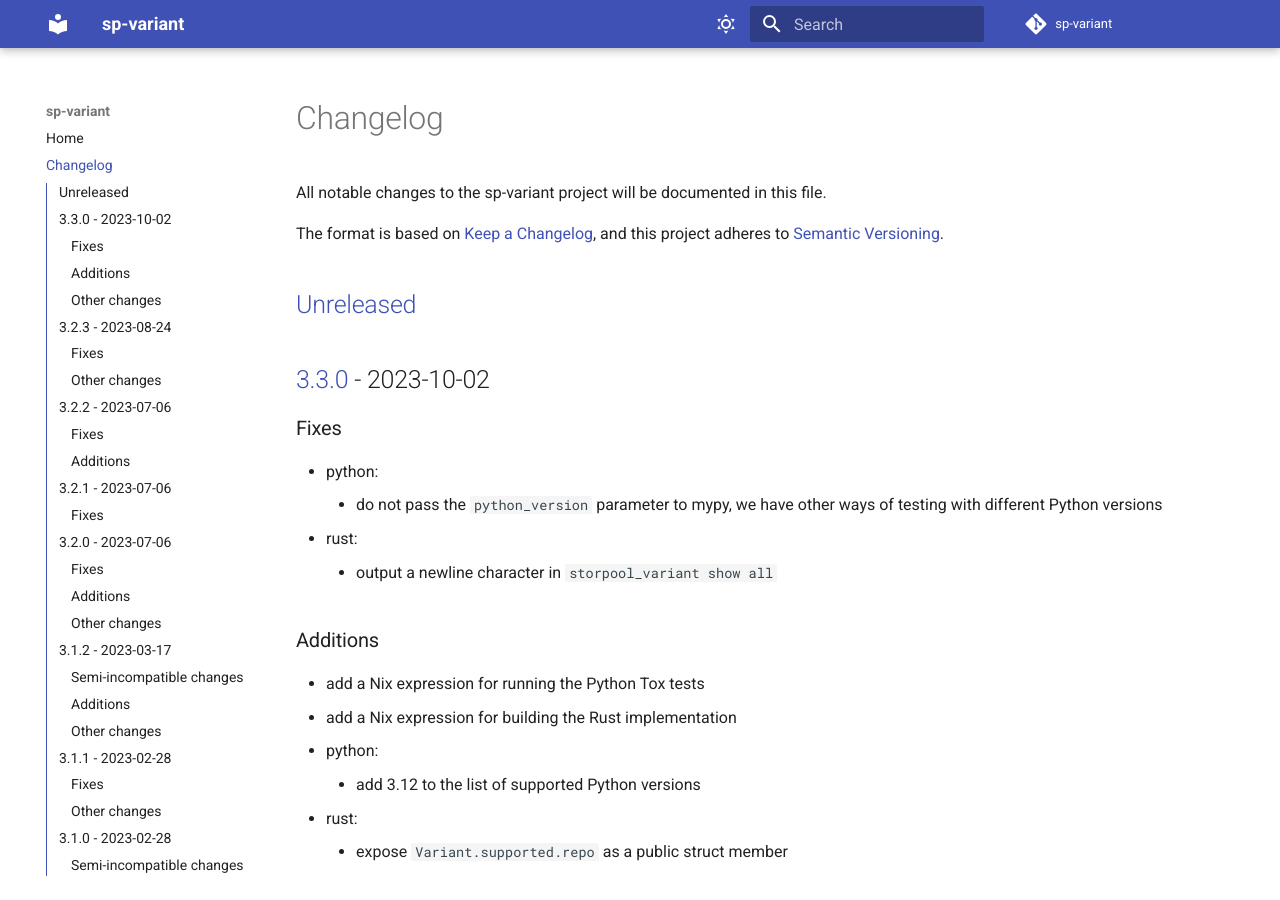
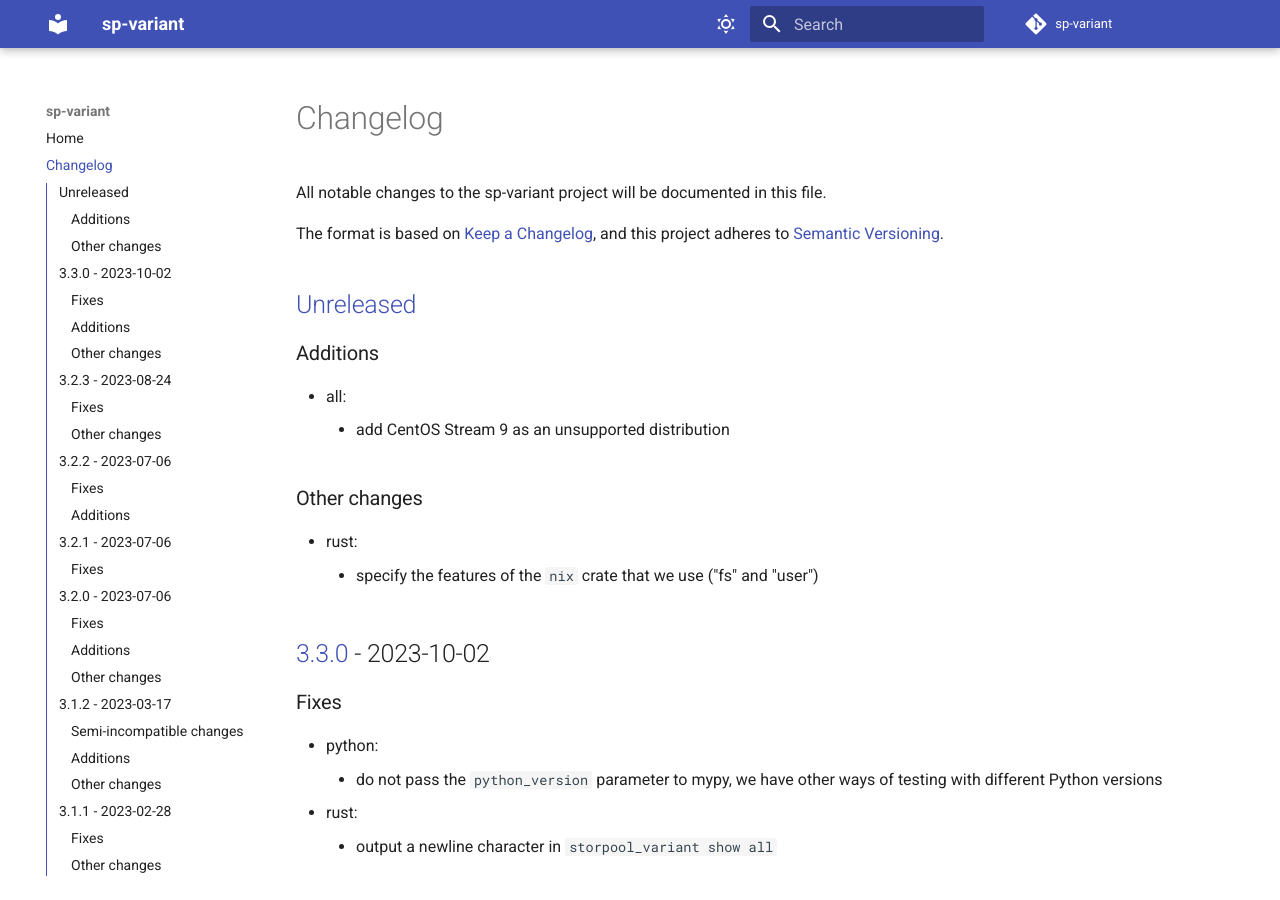
Before and after one commit to storpool/sp-variant, an MkDocs documentation site: the page built from docs/changes.md, in a window 1280 px wide and 900 px high. Built offline with MkDocs 1.6.1 and Material for MkDocs 9.7.7, drawn with Linux system fonts in a browser that asks for light colours; comment, search, counter and statistics services are not loaded.

Commit message:
Update the changelog file
Change-Id: I245946ba157e22b0d7cc7a7f69e75dab90797637

```diff
--- a/docs/changes.md
+++ b/docs/changes.md
@@ -11,6 +11,16 @@ The format is based on [Keep a Changelog](https://keepachangelog.com/en/1.1.0/),
 and this project adheres to [Semantic Versioning](https://semver.org/spec/v2.0.0.html).
 
 ## [Unreleased]
+
+### Additions
+
+- all:
+    - add CentOS Stream 9 as an unsupported distribution
+
+### Other changes
+
+- rust:
+    - specify the features of the `nix` crate that we use ("fs" and "user")
 
 ## [3.3.0] - 2023-10-02
 
```
